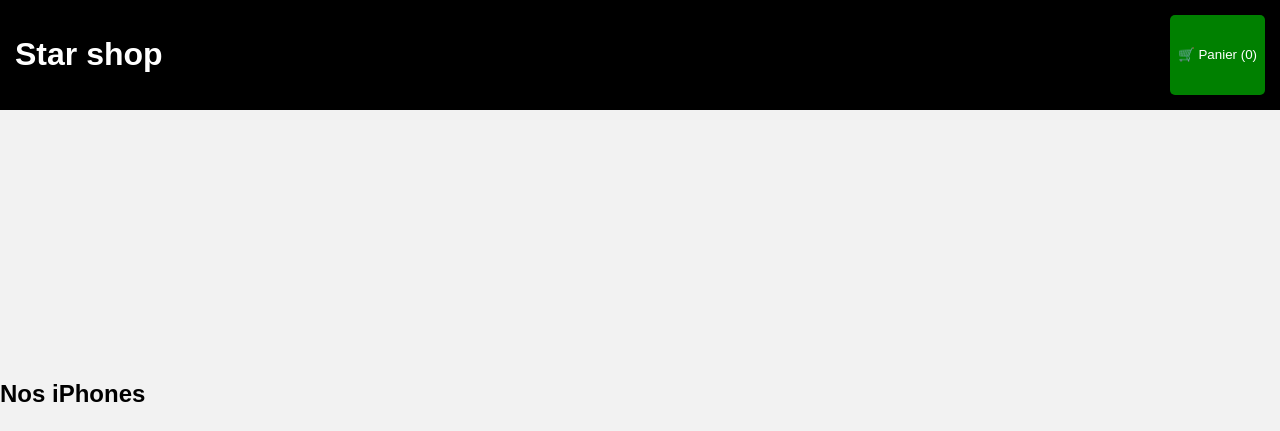
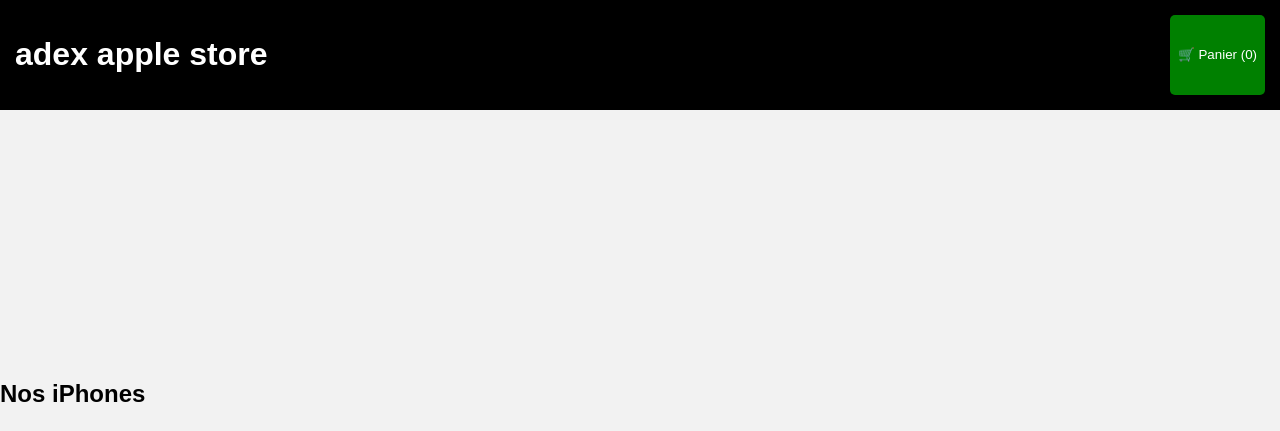
Before and after one commit to ralphkane5-blip/star-shop1, a plain HTML site: page index.html in a window 1280 px wide. Shown: the top 431 px of the page. Drawn offline with Linux system fonts and the light colour scheme.

Commit message:
Update index.html

```diff
--- a/index.html
+++ b/index.html
@@ -2,13 +2,13 @@
 <html lang="fr">
 <head>
   <meta charset="UTF-8">
-  <title>iPhone Store</title>
+  <title>adex </title>
   <link rel="stylesheet" href="style.css">
 </head>
 <body>
 
 <header>
-  <h1> Star shop</h1>
+  <h1>adex apple store</h1>
   <button onclick="openCart()">🛒 Panier (<span id="count">0</span>)</button>
 </header>
 
```
